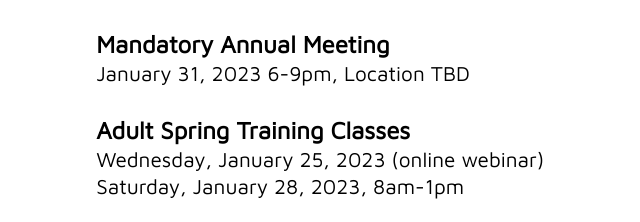
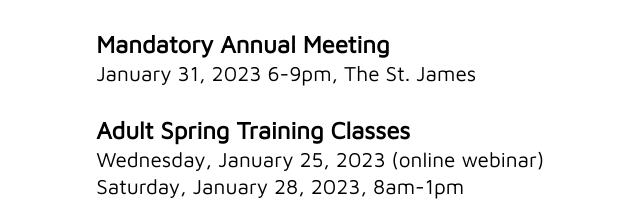
Before and after one commit to maflanig/WLUA, an Eleventy site: page src/index.md in a window 1280 px wide. Shown: the part 701-923 px from the top of the page, 19-659 px from the left. Built offline with nearby package versions, Linux system fonts and the light colour scheme; Eleventy itself is replaced by a stand-in of ours; files that its build step writes are made by us from their sources.

Commit message:
add annual meeting info

```diff
--- a/src/index.md
+++ b/src/index.md
@@ -8,7 +8,7 @@ image: /img/header.jpg
 # Important Dates
 
 ## Mandatory Annual Meeting
-- January 31, 2023 6-9pm, Location TBD
+- January 31, 2023 6-9pm, The St. James
 <br><br>
 
 ## Adult Spring Training Classes
```
